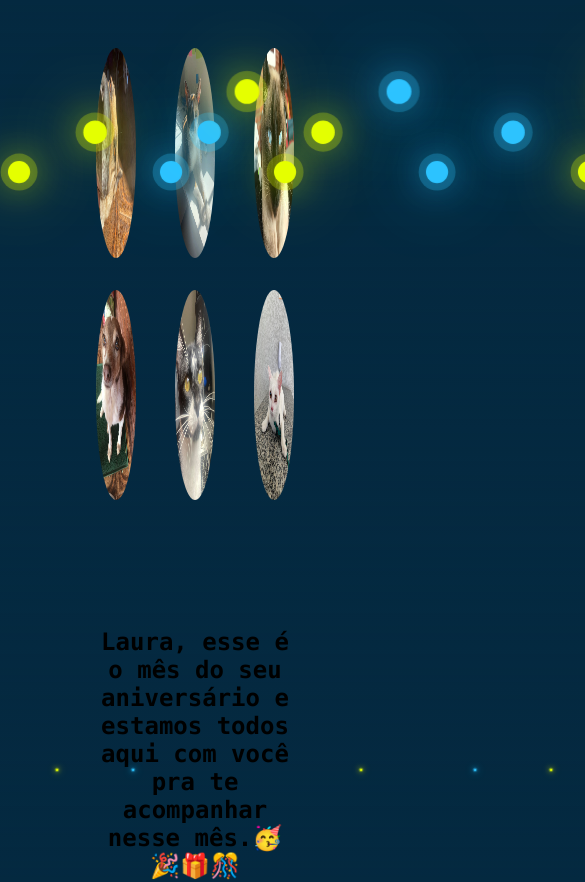
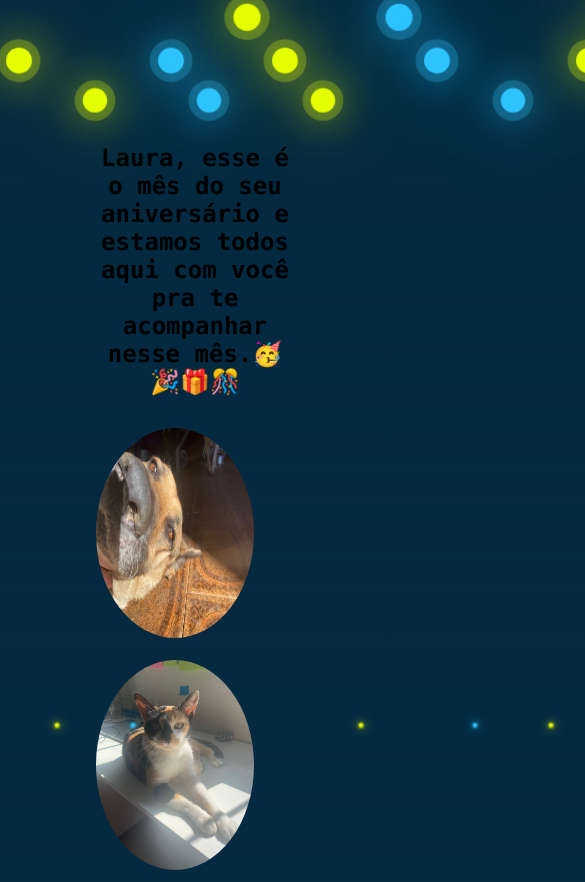
Before and after one commit to josersn/laura-bday, a Next.js app: page / in a window 390 px wide. Shown: the top 882 px of the page, 585 px wide, since content can reach past the window. Built offline with nearby package versions, Linux system fonts and the light colour scheme.

Commit message:
feat: add media query

```diff
--- a/src/pages/index.tsx
+++ b/src/pages/index.tsx
@@ -58,6 +58,8 @@ export default function Home() {
         <label></label>
       </div>
       <div className={styles.container}>
+        <p className={styles.code}>Laura, esse é o mês do seu aniversário e estamos todos aqui com você pra te acompanhar nesse mês.🥳🎉🎁🎊</p>
+
         <div className={styles.row}>
           <Image className={styles.item} src='/nina.jpeg' alt='Nina' width={200} height={210} />
           <Image className={styles.item} src='/celestial.jpeg' alt='Celestia' width={200} height={210} />
@@ -68,9 +70,6 @@ export default function Home() {
           <Image className={styles.item} src='/gato.jpeg' alt='Gato' width={200} height={210} />
           <Image className={styles.item} src='/stella.jpeg' alt='Stella' width={200} height={210} />
         </div>
-
-        <p className={styles.code}>Laura, esse é o mês do seu aniversário e estamos todos aqui com você pra te acompanhar nesse mês.🥳🎉🎁🎊</p>
-
       </div>
     </>
   )
--- a/src/styles/Home.module.css
+++ b/src/styles/Home.module.css
@@ -40,6 +40,7 @@
 .bolhas {
   position: absolute;
   display: flex;
+  width: 200vh;
 }
 
 .bolhas span {
@@ -128,3 +129,15 @@
     0 0 50px #2dc3ff,
     0 0 100px #2dc3ff;
 }
+
+
+/* max-width  */
+@media screen and (max-width: 600px) {
+	.row {
+    flex-direction: column;
+  }
+  .item {
+    width: 80%;
+    margin-bottom: 1.4rem;
+  }
+}
```
